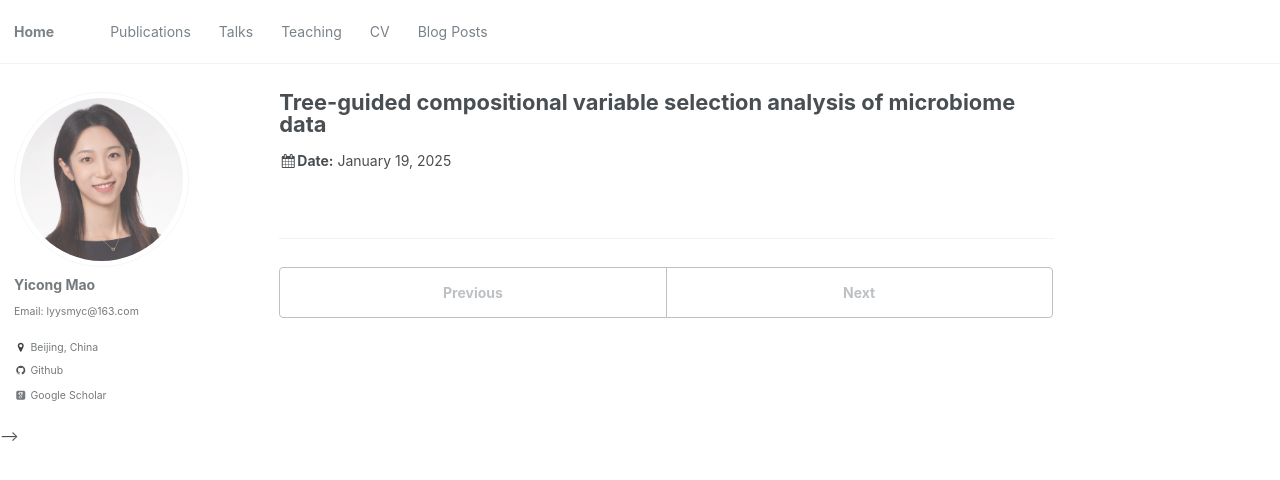
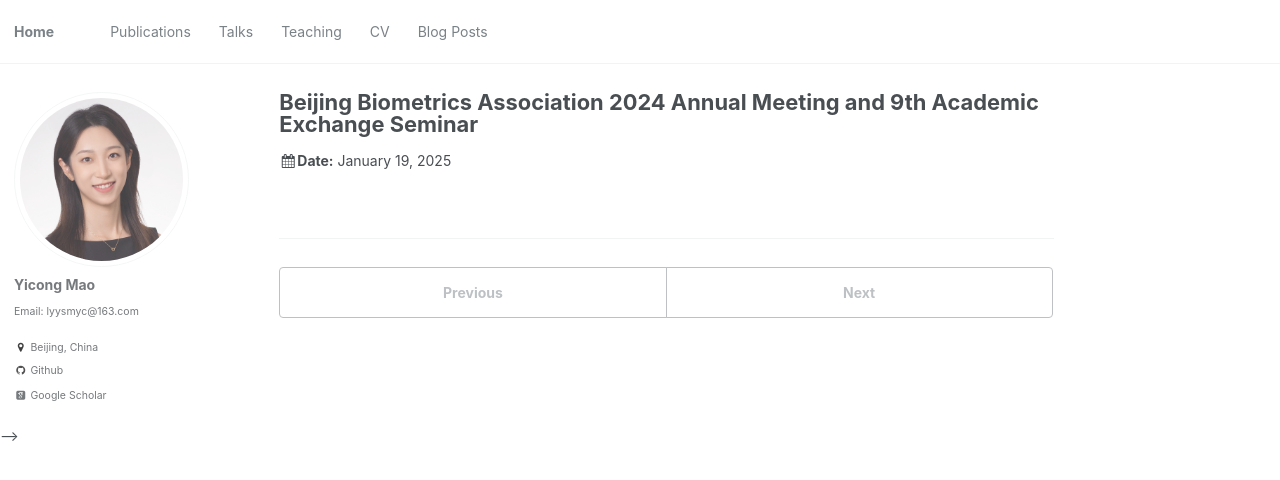
Before and after one commit to Yicong1225/Yicong1225.github.io, a Jekyll site: the page built from _talks/2025_BBA-talk.md, in a window 1280 px wide. Shown: the top 480 px of the page. Built offline with Jekyll 4.4.1, drawn with Linux system fonts in a browser that asks for light colours; some web fonts are replaced.

```diff
--- a/_talks/2025_BBA-talk.md
+++ b/_talks/2025_BBA-talk.md
@@ -1,8 +1,7 @@
 ---
-title: "Tree-guided compositional variable selection analysis of microbiome data"
+title: "Beijing Biometrics Association 2024 Annual Meeting and 9th Academic Exchange Seminar"
 collection: talks
-type: "Invited Talk"
-venue: "<strong>Beijing Biometrics Association 2024 Annual Meeting and 9th Academic Exchange Seminar</strong>"
+type: "<strong>Invited Talk</strong>"
 date: 2025-01-19
 location: "Beijing, China"
 ---
```
Also changed, not shown: _talks/2023_BBDA-talk.md (+1 -1 lines), _talks/2025_ICSA-talk.md (+2 -3 lines), _talks/2025_JCSDS3-talk.md (+1 -2 lines).
